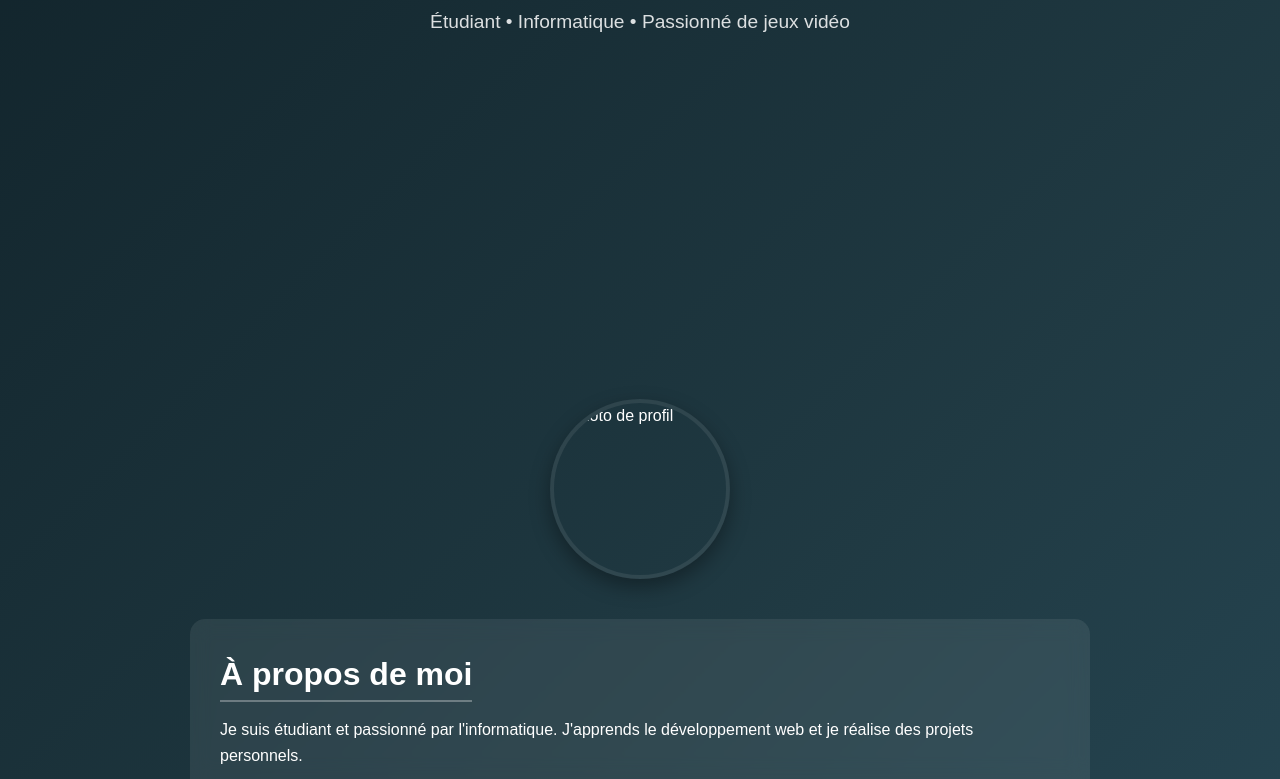
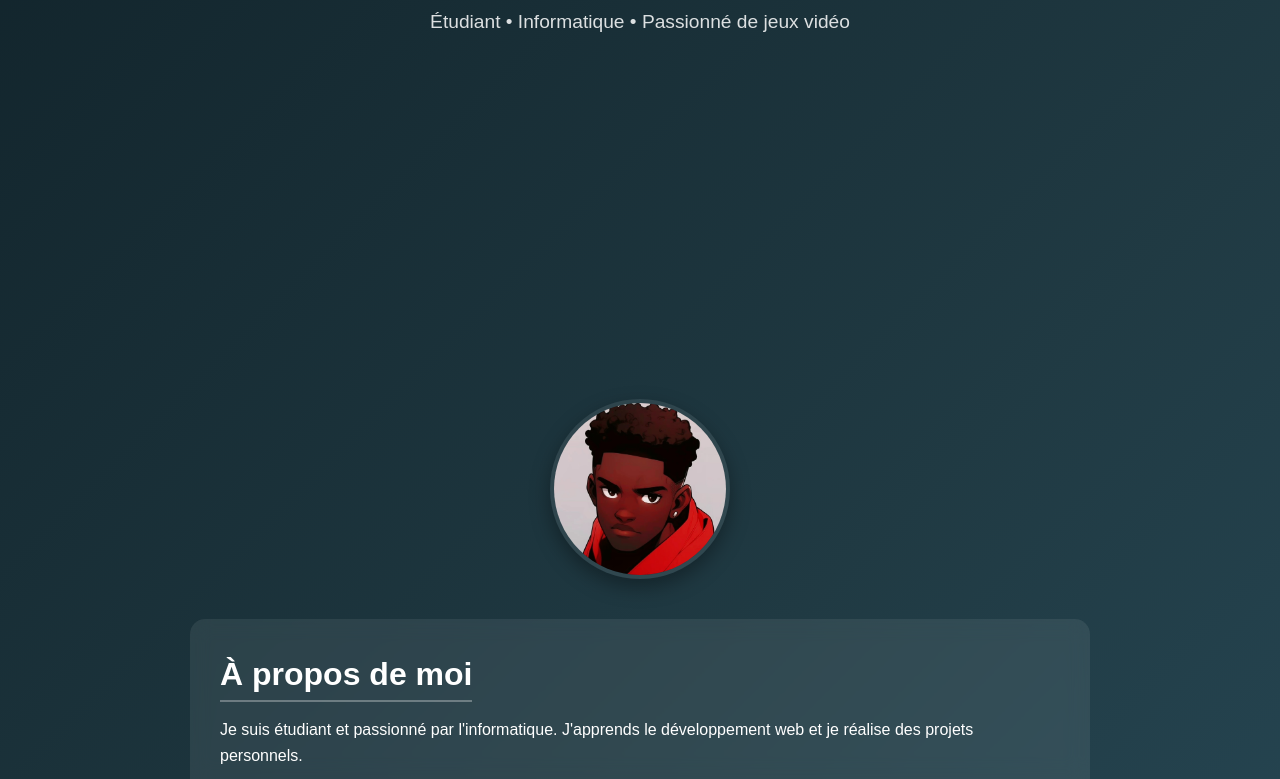
Before and after one commit to liame20/gaelilame.github.io, a plain HTML site: page index.html in a window 1280 px wide. Shown: the part 421-1200 px from the top of the page. Drawn offline with Linux system fonts and the light colour scheme.

Commit message:
Update index.html

```diff
--- a/index.html
+++ b/index.html
@@ -15,7 +15,7 @@
   </header>
 
       <figure class="profile" aria-label="Photo de profil">
-        <img src="../portfolio/liame.jpg" alt="Photo de profil" class="photo-ronde" loading="lazy" width="180" height="180">
+        <img src="liame.jpg" alt="Photo de profil" class="photo-ronde" loading="lazy" width="180" height="180">
     </figure>
 
   <!-- À propos -->
```
